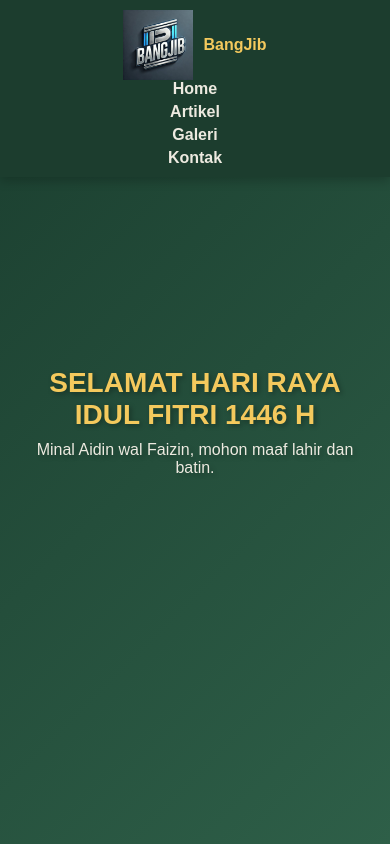
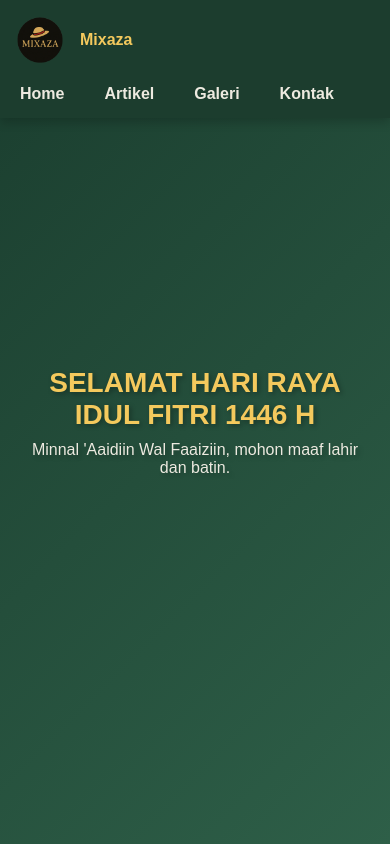
Before and after one commit to mixaza-star/mixaza-star.github.io, a plain HTML site: page index.html in a window 390 px wide. Shown: the top 844 px of the page. Drawn offline with Linux system fonts and the light colour scheme.

Commit message:
first commit

```diff
--- a/index.html
+++ b/index.html
@@ -11,8 +11,8 @@
     <!-- HEADER -->
     <header>
         <div class="logo-container">
-            <img src="images/logo bangjib.jpg" alt="Logo BangJib" class="logo">
-            <h1>BangJib</h1>
+            <img src="images/mixaza logo.png" alt="mixaza logo" class="logo">
+            <h1>Mixaza</h1>
         </div>
         <nav>
             <ul>
@@ -27,7 +27,7 @@
     <!-- SECTION HOME -->
     <section id="home" class="home">
         <h1>Selamat Hari Raya Idul Fitri 1446 H</h1>
-        <p>Minal Aidin wal Faizin, mohon maaf lahir dan batin.</p>
+        <p>Minnal 'Aaidiin Wal Faaiziin, mohon maaf lahir dan batin.</p>
     </section>
 
     <!-- GARIS PEMISAH -->
@@ -67,14 +67,13 @@
     <div class="separator"></div>
 
     <!-- SECTION GALERI -->
-    <!-- SECTION GALERI -->
 <section id="galeri" class="galeri">
     <h2></h2>
 
     <!-- Foto Lebaran -->
     <img src="images/BangJib.jpg" alt="Foto BangJib">
 
-    <p>Saya, Muhammad Najib Habibullah dan keluarga mengucapkan Mohon Maaf Lahir dan Batin.</p>
+    <p>Saya, Muhammad Najib Habibullah dan keluarga mengucapkan Minnal 'Aaidiin Wal Faaiziin, Mohon Maaf Lahir dan Batin.</p>
 </section>
 
     <!-- GARIS PEMISAH -->
@@ -88,7 +87,7 @@
 
     <!-- FOOTER -->
     <div class="footer">
-        &copy; 2025 BangJib. Semua Hak Dilindungi.
+        &copy; 2025 Lebaran. Semua Hak Dilindungi.
     </div>
 
     <!-- JAVASCRIPT -->
--- a/styles.css
+++ b/styles.css
@@ -6,7 +6,6 @@
     font-family: 'Poppins', sans-serif;
 }
 
-/* HEADER */
 /* HEADER */
 header {
     background: #1C3D2E;
@@ -170,45 +169,39 @@ nav ul li a:hover {
 /* Untuk layar tablet & HP */
 @media (max-width: 768px) {
     header {
-        flex-direction: column;
-        text-align: center;
+        flex-direction: row; /* Pastikan tetap sejajar */
+        flex-wrap: wrap;
+        justify-content: space-between;
         padding: 10px;
+        text-align: left; /* Supaya tidak ke tengah */
     }
 
-    h1 {
-        font-size: 18px;
+    .logo {
+        width: 60px; /* Sedikit kecil agar lebih proporsional */
     }
 
     nav ul {
-        flex-direction: column;
-        gap: 5px;
+        flex-direction: row; /* Supaya tetap sejajar */
+        flex-wrap: wrap;
+        justify-content: center;
+        width: 100%;
+        padding-top: 10px;
+    }
+
+    nav ul li {
+        margin: 5px 10px; /* Beri jarak agar tidak terlalu rapat */
     }
 
     .home {
         padding: 30px;
-        height: auto;
     }
 
     .home h1 {
-        font-size: 36px;
+        font-size: 32px;
     }
 
     .home p {
         font-size: 18px;
-    }
-
-    .artikel {
-        padding: 20px;
-    }
-
-    .galeri {
-        display: grid;
-        grid-template-columns: repeat(auto-fit, minmax(150px, 1fr));
-        gap: 10px;
-    }
-
-    .galeri img {
-        width: 100%;
     }
 }
 
```
Also changed, not shown: images/logo bangjib.jpg (deleted), images/mixaza logo.png (added).
